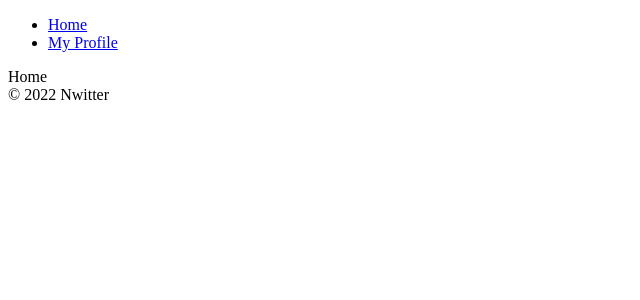
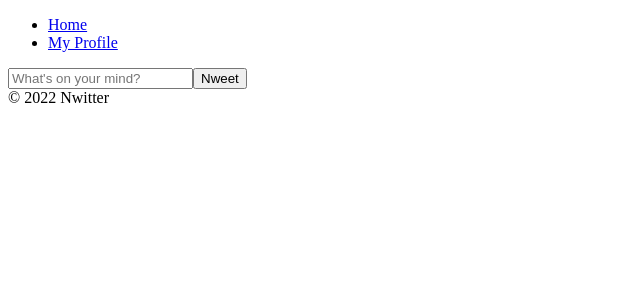
Before and after one commit to seoyoonOh/nwitter, a React (Create React App) app: page /#/ in a window 1280 px wide. Shown: the top 300 px of the page, without its empty margins (0-640 px from the left). Built offline with nearby package versions, Linux system fonts and the light colour scheme; no server answers; sample sign-in values are in the browser's storage.

Commit message:
nweet form, database 설정

```diff
--- a/src/fbase.js
+++ b/src/fbase.js
@@ -1,5 +1,6 @@
 import { initializeApp } from "firebase/app";
 import { getAuth } from "firebase/auth";
+import "firebase/database";
 
 const firebaseConfig = {
   apiKey: process.env.REACT_APP_API_KEY,
--- a/src/routes/Home.js
+++ b/src/routes/Home.js
@@ -1,5 +1,21 @@
-import React from "react";
+import React, { useState } from "react";
 
-const Home =  () => <span>Home</span>;
-
+const Home =  () => {
+  const [nweet, setNweet] = useState("");
+  const onSubmit = (event) => {
+    event.preventDefault();
+  };
+  const onChange = (event) => {
+    const { target:{value} } = event;
+    setNweet(value);
+  };
+  return (
+    <div>
+      <form>
+        <input value={nweet} onChange={onChange} type="text" placeholder="What's on your mind?" maxLength={120} />
+        <input onClick={onSubmit} type="submit" value="Nweet" />
+      </form>
+    </div>
+  );
+};
 export default Home;
```
